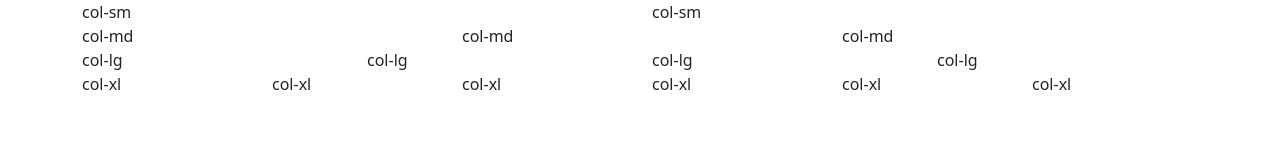
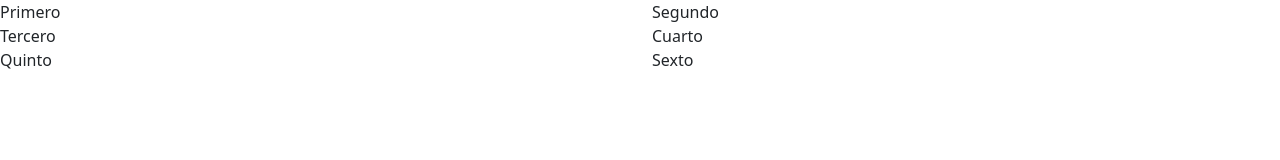
Before and after one commit to ZeroRyper/OpenBootcamp, a plain HTML site: page Curso de HTML y CSS/11-Bootstrap-grid/Ejercicio/index.html in a window 1280 px wide. Drawn offline with nearby package versions, Linux system fonts and the light colour scheme; files that its build step writes are made by us from their sources.

Commit message:
Correccion

```diff
--- a/Curso de HTML y CSS/11-Bootstrap-grid/Ejercicio/index.html
+++ b/Curso de HTML y CSS/11-Bootstrap-grid/Ejercicio/index.html
@@ -10,32 +10,16 @@
 
 </head>
 <body>
-    <div class="container">
-        <div class="row">
-            <div class="col-sm">col-sm</div>
-            <div class="col-sm">col-sm</div>
+    <!-- <div class="container || No lleva container para que los elementos ocupen el ancho maximo "> -->
+        <div class="row ">
+            <div class="col-sm-2 col-md-3 col-lg-4 col-xl-6 ">Primero</div>
+            <div class="col-sm-2 col-md-3 col-lg-4 col-xl-6">Segundo</div>
+            <div class="col-sm-2 col-md-3 col-lg-4 col-xl-6">Tercero</div>
+            <div class="col-sm-2 col-md-3 col-lg-4 col-xl-6">Cuarto</div>
+            <div class="col-sm-2 col-md-3 col-lg-4 col-xl-6">Quinto</div>
+            <div class="col-sm-2 col-md-3 col-lg-4 col-xl-6">Sexto</div>
         </div>
-        <div class="row">
-            <div class="col-md">col-md</div>
-            <div class="col-md">col-md</div>
-            <div class="col-md">col-md</div>
-        </div>
-        <div class="row">
-            <div class="col-lg">col-lg</div>
-            <div class="col-lg">col-lg</div>
-            <div class="col-lg">col-lg</div>
-            <div class="col-lg">col-lg</div>
-        </div>
-        <div class="row">
-            <div class="col-xl">col-xl</div>
-            <div class="col-xl">col-xl</div>
-            <div class="col-xl">col-xl</div>
-            <div class="col-xl">col-xl</div>
-            <div class="col-xl">col-xl</div>
-            <div class="col-xl">col-xl</div>
-
-        </div>
-    </div>
+    <!-- </div> -->
     <script src="https://cdn.jsdelivr.net/npm/bootstrap@5.3.0-alpha1/dist/js/bootstrap.bundle.min.js" integrity="sha384-w76AqPfDkMBDXo30jS1Sgez6pr3x5MlQ1ZAGC+nuZB+EYdgRZgiwxhTBTkF7CXvN" crossorigin="anonymous"></script>
 
 </body>
```
